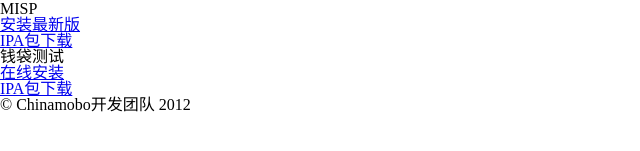
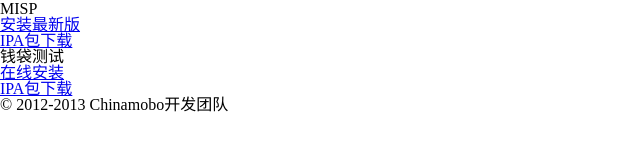
Before and after one commit to Chinamobo/chinamobo.github.io, a Jekyll site: the page built from index.md, in a window 1280 px wide. Shown: the part 175-326 px from the top of the page, without its empty margins (0-640 px from the left). Built offline with Jekyll 4.4.1, drawn with Linux system fonts in a browser that asks for light colours; nearby versions of some CDN libraries; library files that are not in the unit come from our copies; part of the change alters nothing that is shown.

Commit message:
主页模版更新

```diff
--- a/_includes/themes/rhenium/default.html
+++ b/_includes/themes/rhenium/default.html
@@ -2,12 +2,12 @@
 <html lang="zh">
   <head>
     <meta charset="utf-8">
-    <meta http-equiv="X-UA-Compatible" content="chrome=1">
-
     <title>{{ page.title }} | {{ site.title }}</title>
     {% if page.description %}<meta name="description" content="{{ page.description }}">{% endif %}
     <meta name="author" content="{{ site.author.name }}">
 
+    <meta http-equiv="X-UA-Compatible" content="chrome=1">
+    <meta name="viewport" content="width=device-width, initial-scale=1.0">
     <!--[if lt IE 9]>
 	    <script src="http://html5shim.googlecode.com/svn/trunk/html5.js"></script>
 	    <script src="http://css3-mediaqueries-js.googlecode.com/svn/trunk/css3-mediaqueries.js"></script>
@@ -17,10 +17,12 @@
     <link href="{{ ASSET_PATH }}/css/main.css" rel="stylesheet" type="text/css" media="all">
 
     {% if site.author.feedburner %}
-    <link href="//feedburner.com/{{ site.author.feedburner }}" rel="alternate" title="{{ page.title }}" type="application/atom+xml">
+    <link href="//feedburner.com/{{ site.author.feedburner }}" rel="alternate" title="{{ page.title }} Feed" type="application/atom+xml">
 	{% else %}
-	<link href="{{ BASE_PATH }}/atom.xml" rel="alternate" title="{{ page.title }}" type="application/atom+xml">
+	<link href="{{ BASE_PATH }}{{ site.JB.atom_path }}" type="application/atom+xml" rel="alternate" title="{{ page.title }} ATOM Feed">
+	<link href="{{ BASE_PATH }}{{ site.JB.rss_path }}" type="application/rss+xml" rel="alternate" title="{{ page.title }} RSS Feed">
 	{% endif %}
+
 	<link rel="shortcut icon" href="/favicon.ico">
     <!-- Le fav and touch icons -->
   <!-- Update these with your own images
@@ -62,7 +64,7 @@
 			</div>
 		</div>
 		<footer>
-			<small>&copy; {{ site.author.name }} 2012</small>
+			<small>&copy; 2012-{{ site.time | date: '%Y' }} {{ site.author.name }}</small>
 		</footer>
 	</div><!-- wrapper -->
 	<script src="{{ ASSET_PATH }}/js/main.js"></script>
```
